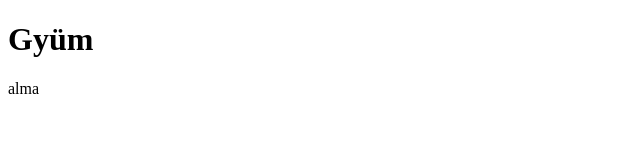
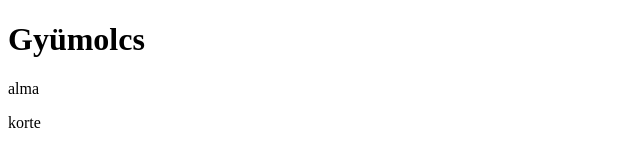
Before and after one commit to IvettAdel/gyumi, a website: page index.html in a window 1280 px wide. Shown: the whole page, without its empty margins (0-640 px from the left). Drawn offline with Linux system fonts and the light colour scheme.

Commit message:
Körte hozzáadva

```diff
--- a/index.html
+++ b/index.html
@@ -7,8 +7,10 @@
 </head>
 <body>
 
-    <h1>Gyüm</h1>
+    <h1>Gyümolcs</h1>
     <p>alma</p>
+    <p>korte</p>
+
 
 
 </body>
```
